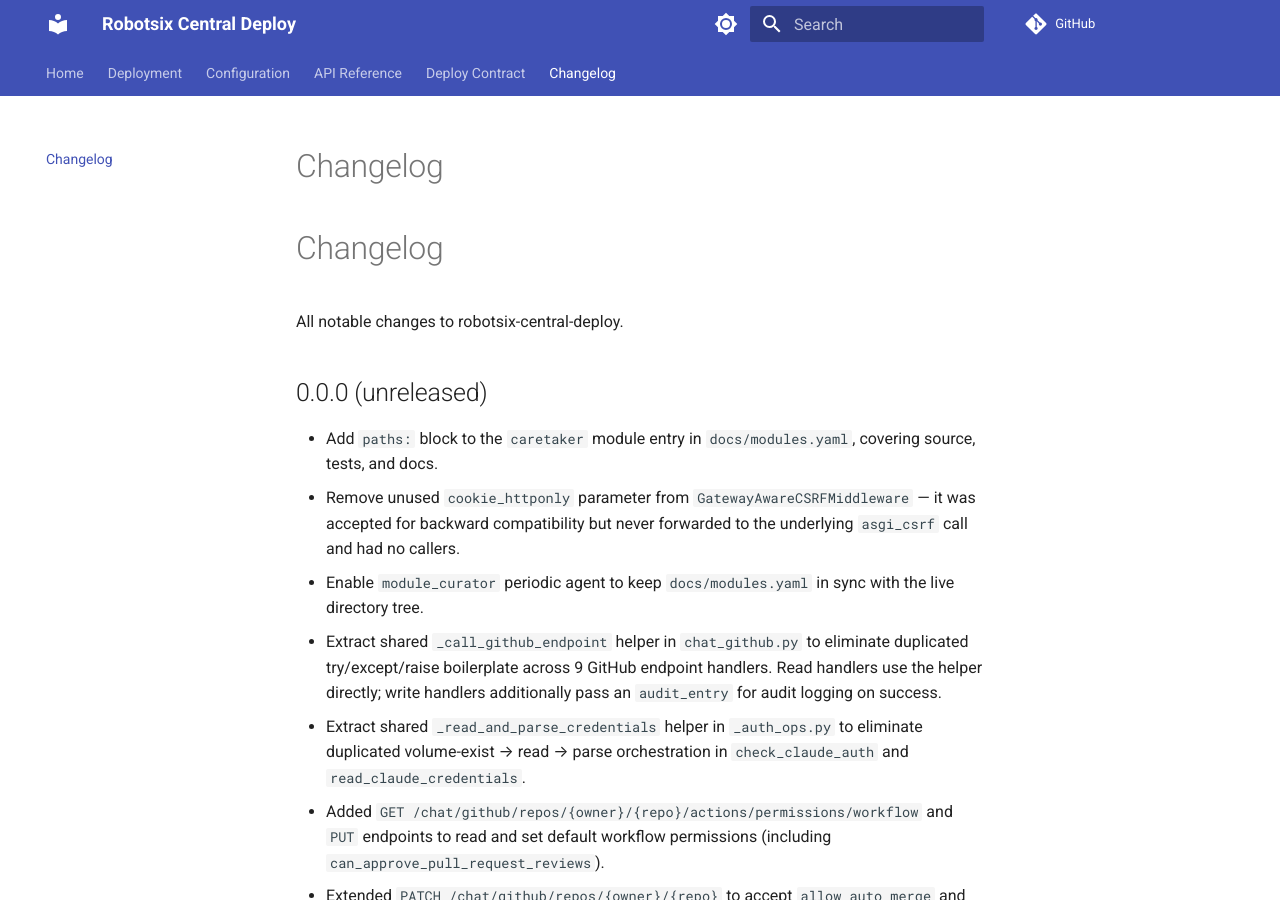
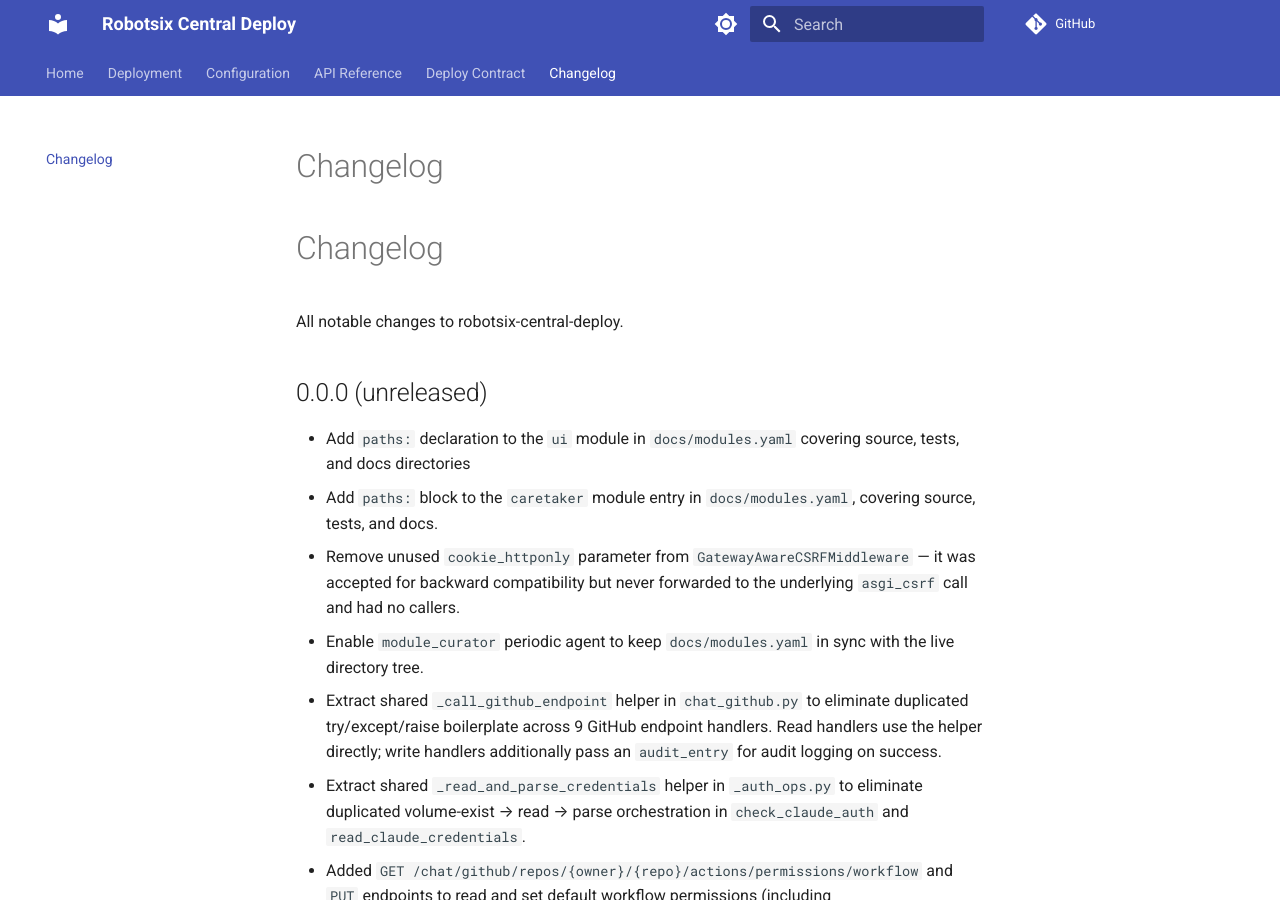
Before and after one commit to damien-robotsix/robotsix-central-deploy, an MkDocs documentation site: the page built from docs/changelog.md, in a window 1280 px wide and 900 px high. Built offline with MkDocs 1.6.1 and Material for MkDocs 9.7.7, drawn with Linux system fonts in a browser that asks for light colours; comment, search, counter and statistics services are not loaded.

Commit message:
mill: Classify ui: assign paths to existing module in docs/modules.yaml (20260715T204421Z-classify-ui-assign-paths-to-existing-mod-eea7)

```diff
--- a/CHANGELOG.md
+++ b/CHANGELOG.md
@@ -6,6 +6,7 @@
 
 ## 0.0.0 (unreleased)
 
+- Add `paths:` declaration to the `ui` module in `docs/modules.yaml` covering source, tests, and docs directories
 - Add `paths:` block to the `caretaker` module entry in `docs/modules.yaml`, covering source, tests, and docs.
 - Remove unused `cookie_httponly` parameter from `GatewayAwareCSRFMiddleware` — it was accepted for backward compatibility but never forwarded to the underlying `asgi_csrf` call and had no callers.
 - Enable `module_curator` periodic agent to keep `docs/modules.yaml` in sync with the live directory tree.
--- a/docs/modules.yaml
+++ b/docs/modules.yaml
@@ -85,6 +85,10 @@
       `GET/PUT/DELETE /services/{name}/env` API endpoints.
       Auth-gated via verify_auth.
     dependencies: []
+    paths:
+      - src/robotsix_central_deploy/ui/**/*
+      - tests/ui/**/*
+      - docs/ui/**/*
 
   - id: registry-check
     description: >
```
Also changed, not shown: changelog.d/20260715T204421Z-classify-ui-assign-paths-to-existing-mod-eea7.misc.md (added, +1 -0 lines).
